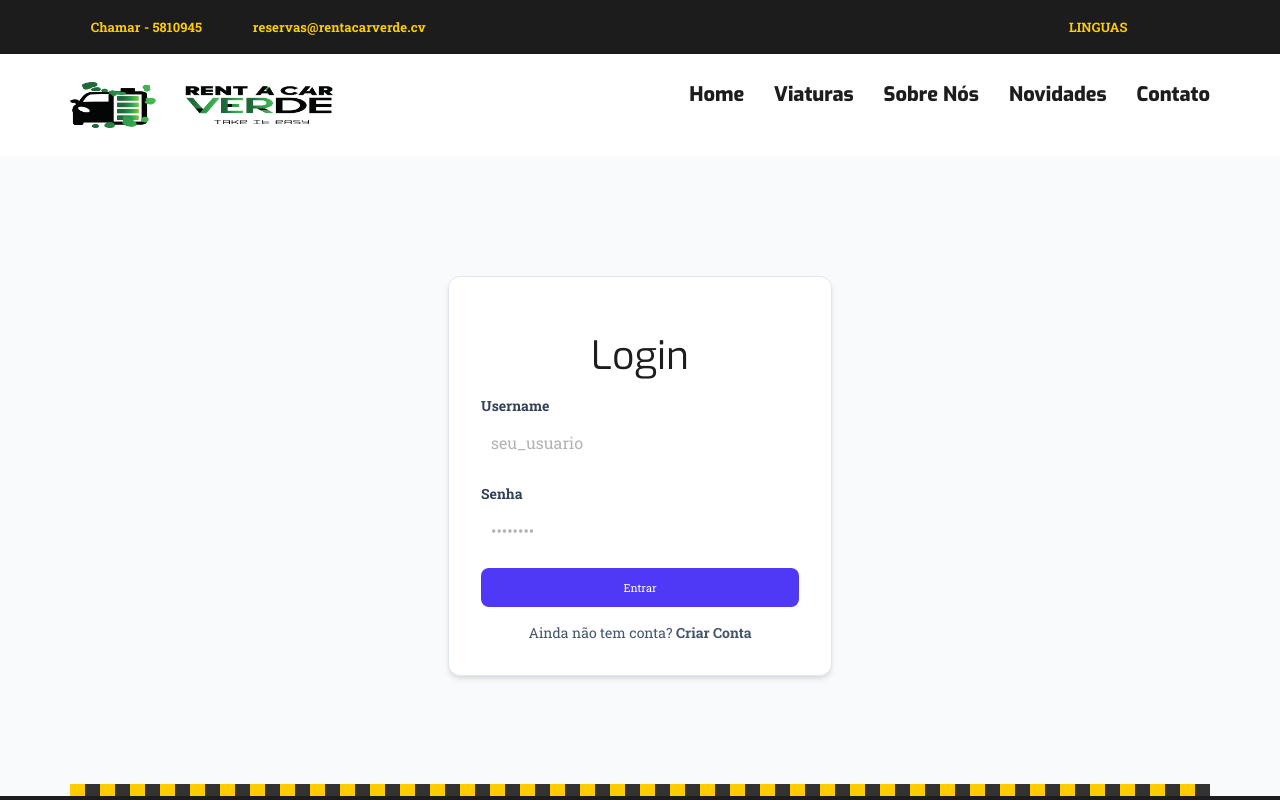
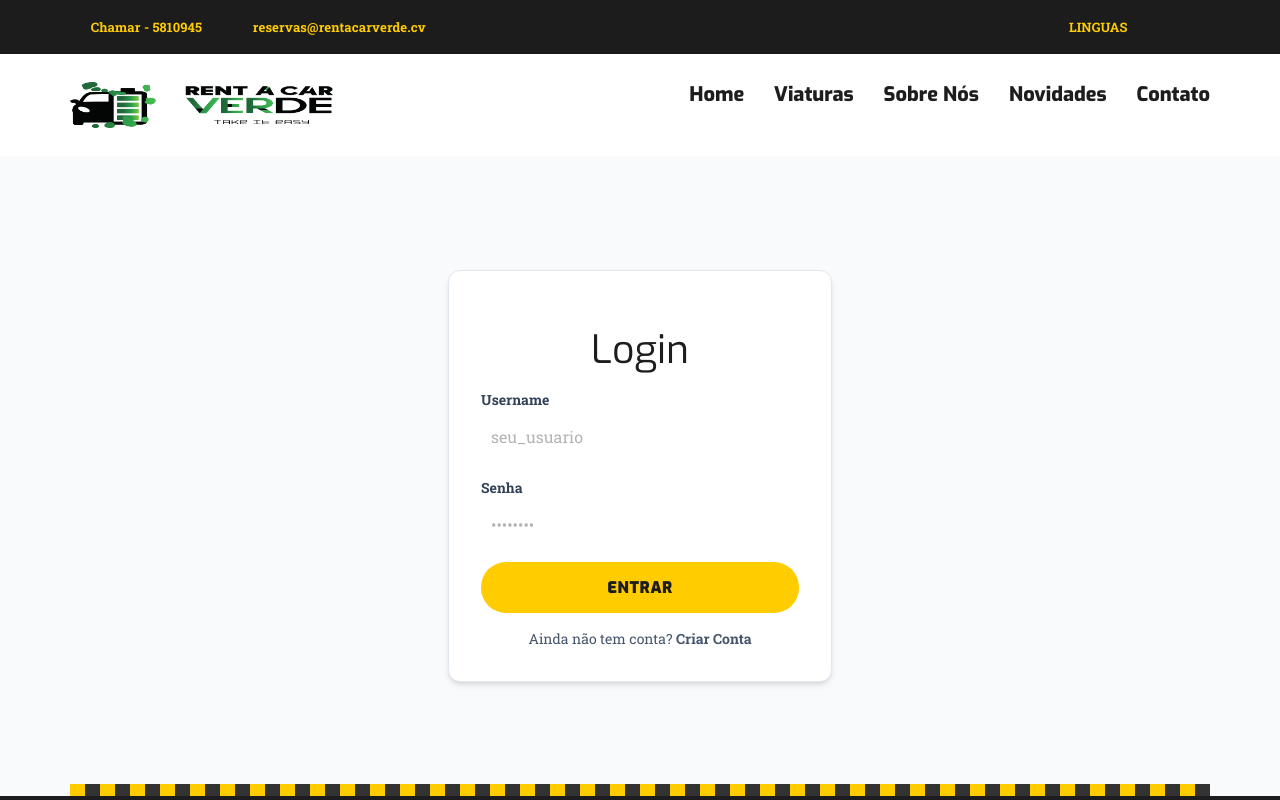
Before and after one commit to TerraSystemWS/rentacarverdecv, a Next.js app: page /login in a window 1280 px wide. Shown: the top 800 px of the page. Built offline with nearby package versions, Linux system fonts and the light colour scheme; no server answers; a web font is replaced by a local one.

Commit message:
fix: unify buttons

```diff
--- a/app/(front)/gallery/page.tsx
+++ b/app/(front)/gallery/page.tsx
@@ -51,8 +51,8 @@ export default function GalleryPage() {
                                     <button
                                         key={cat}
                                         onClick={() => setActiveCategory(cat)}
-                                        className={`px-8 py-3 rounded-full text-sm font-bold uppercase tracking-widest transition-all duration-300 ${activeCategory === cat
-                                            ? "bg-yellow-500 text-black shadow-lg shadow-yellow-200"
+                                        className={`px-[60px] py-[15px] rounded-[25px] font-['Exo',sans-serif] font-black uppercase text-[16px] tracking-[0.035em] transition-all duration-300 ${activeCategory === cat
+                                            ? "bg-[#ffcc00] text-[#1d1d1f] shadow-lg"
                                             : "bg-gray-100 text-gray-500 hover:bg-gray-200"
                                             }`}
                                     >
--- a/app/(front)/login/page.tsx
+++ b/app/(front)/login/page.tsx
@@ -105,7 +105,7 @@ export default function LoginPage() {
 					<button
 						type="submit"
 						disabled={isLoading}
-						className="w-full bg-indigo-600 text-white font-semibold rounded-lg px-4 py-2.5 hover:bg-indigo-700 transition-colors disabled:opacity-60 disabled:cursor-not-allowed"
+						className="w-full btn-racv mt-4"
 					>
 						{isLoading ? "A entrar..." : "Entrar"}
 					</button>
--- a/app/(front)/profile/page.tsx
+++ b/app/(front)/profile/page.tsx
@@ -112,7 +112,7 @@ export default function ProfilePage() {
                     </div>
                     <button
                         onClick={() => logout()}
-                        className="w-full sm:w-auto bg-red-50 text-red-600 hover:bg-red-100 px-4 py-2 font-semibold rounded-lg transition-colors border border-red-200 text-center"
+                        className="w-full sm:w-auto btn-racv"
                     >
                         Terminar Sessão
                     </button>
--- a/app/(front)/register/page.tsx
+++ b/app/(front)/register/page.tsx
@@ -142,7 +142,7 @@ export default function RegisterPage() {
                     <button
                         type="submit"
                         disabled={isLoading}
-                        className="w-full bg-yellow-400 text-slate-900 font-bold rounded-lg px-4 py-3 hover:bg-yellow-500 transition-colors disabled:opacity-60 disabled:cursor-not-allowed mt-2"
+                        className="w-full btn-racv mt-4"
                     >
                         {isLoading ? "A Registar..." : "Registar"}
                     </button>
--- a/app/globals.css
+++ b/app/globals.css
@@ -141,6 +141,39 @@
   }
 }
 
+/* Frontend Buttons */
+@layer components {
+  .btn-racv {
+    background: #ffcc00 !important;
+    color: #1d1d1f !important;
+    font-family: "Exo", sans-serif !important;
+    font-weight: 900 !important;
+    font-size: 16px !important;
+    letter-spacing: 0.035em !important;
+    padding: 15px 60px !important;
+    text-transform: uppercase !important;
+    border-radius: 25px !important;
+    display: inline-flex;
+    align-items: center;
+    justify-content: center;
+    border: none !important;
+    transition: all 0.3s ease !important;
+    cursor: pointer;
+  }
+
+  .btn-racv:hover {
+    background: #e6b800 !important;
+    color: #FFFFFF !important;
+    transform: translateY(-2px);
+  }
+
+  .btn-racv:disabled {
+    opacity: 0.6 !important;
+    cursor: not-allowed !important;
+    transform: none !important;
+  }
+}
+
 /* Saturated Buttons - More 'Charged' */
 .dashboard-theme button {
   @apply inline-flex items-center justify-center rounded-lg px-6 py-2.5 text-sm font-bold transition-all duration-200 active:scale-[0.97] disabled:opacity-50 disabled:pointer-events-none tracking-tight;
```
Also changed, not shown: public/assets/css/style.css.
